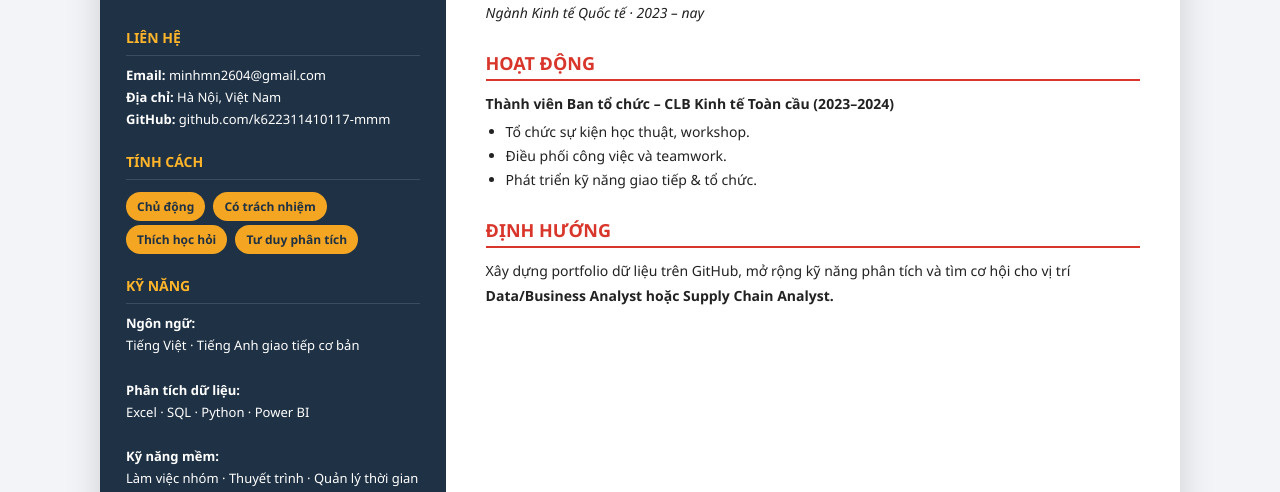
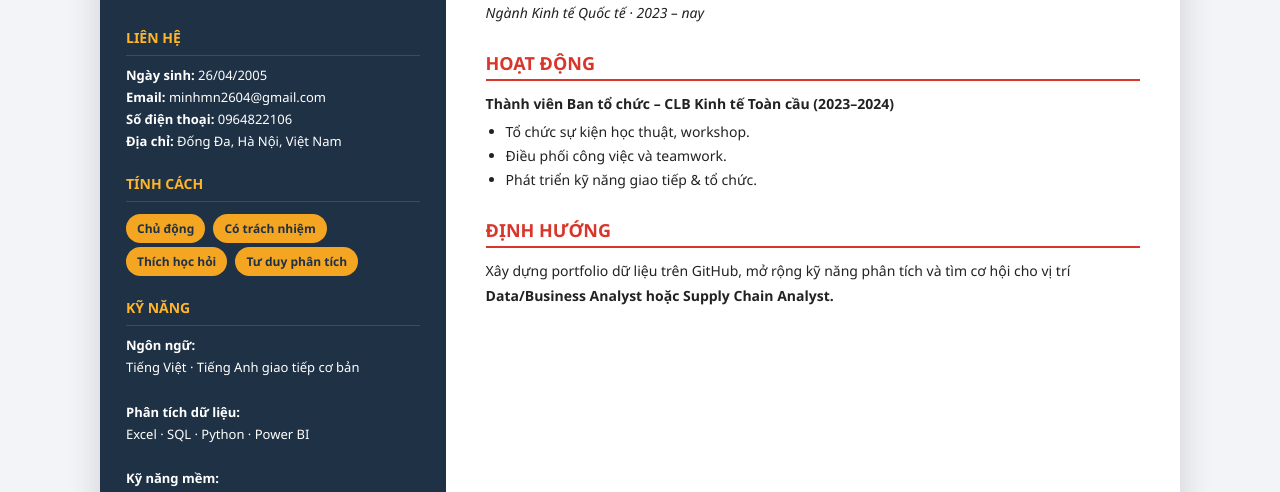
Before and after one commit to k622311410117-mnm/Mai-Nhat-Minh, a plain HTML site: page index.html in a window 1280 px wide. Shown: the part 304-796 px from the top of the page. Drawn offline with Linux system fonts and the light colour scheme.

Commit message:
Update index.html

```diff
--- a/index.html
+++ b/index.html
@@ -164,11 +164,13 @@
     <div class="side-title">Liên hệ</div>
     <div class="side-line"></div>
     <div class="side-text">
+        <b>Ngày sinh:</b> 26/04/2005<br>
         <b>Email:</b> minhmn2604@gmail.com<br>
-                    <b>Địa chỉ:</b> Hà Nội, Việt Nam<br>
-                    <b>GitHub:</b> github.com/k622311410117-mmm
+        <b>Số điện thoại:</b> 0964822106<br>
+        <b>Địa chỉ:</b> Đống Đa, Hà Nội, Việt Nam
     </div>
 </div>
+
 
             <!-- PERSONALITY -->
             <div class="side-section">
```
Lines whose indentation alone changed are shown as unchanged.
